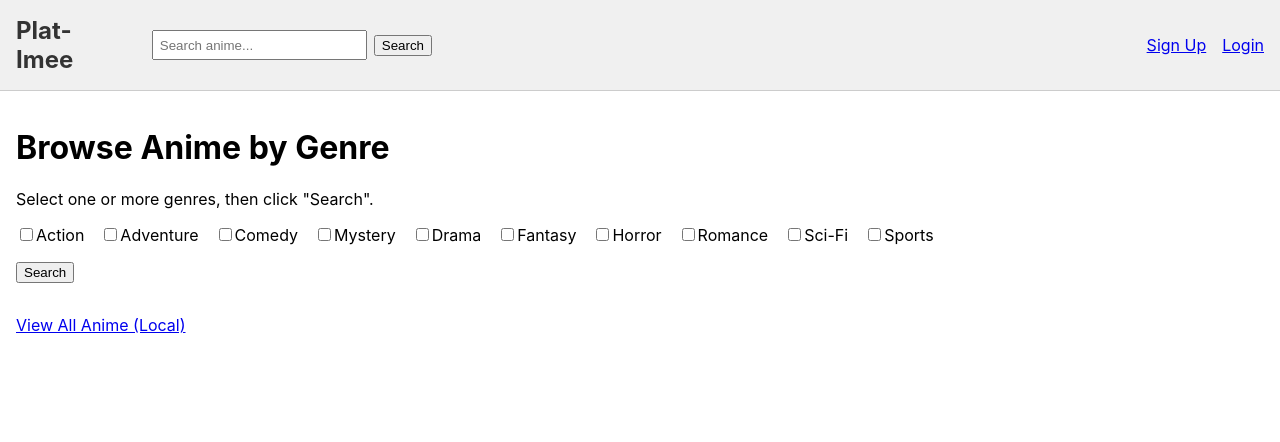
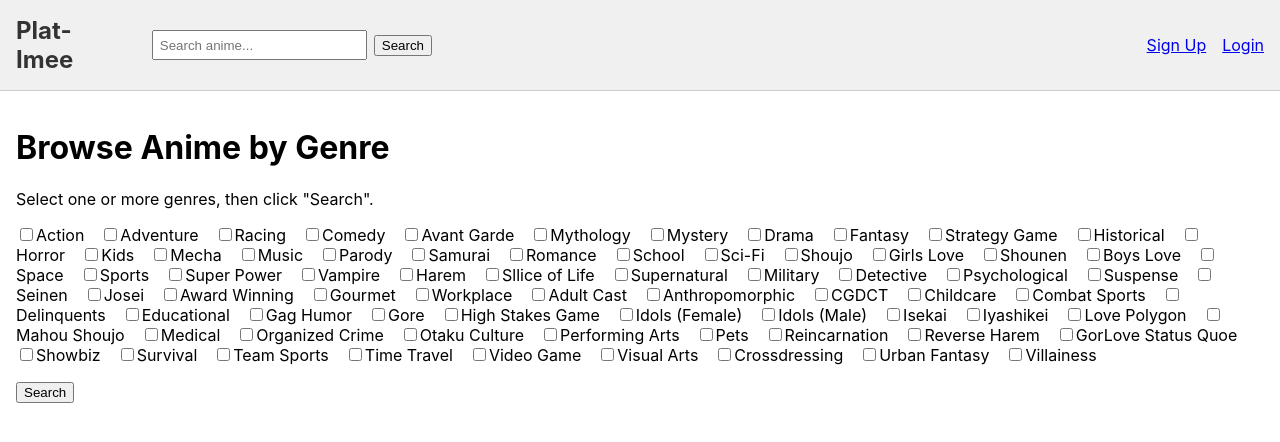
Before and after one commit to jaebel/Plat-Imee-Frontend, a React (Create React App) app: page /browse-genre in a window 1280 px wide. Shown: the top 442 px of the page. Built offline with nearby package versions, Linux system fonts and the light colour scheme.

Commit message:
Add all genres to browse by genre

```diff
--- a/src/pages/BrowseByGenre.js
+++ b/src/pages/BrowseByGenre.js
@@ -2,7 +2,7 @@ import React, { useState, useContext } from 'react';
 import axios from 'axios';
 import axiosInstance from '../api/axiosInstance';
 import { AuthContext } from '../context/AuthContext';
-import { useNavigate, Link } from 'react-router-dom';
+import { useNavigate} from 'react-router-dom';
 
 function mapJikanType(jikanType) {
   if (!jikanType) return "TV";
@@ -22,14 +22,80 @@ function mapJikanType(jikanType) {
 const JIKAN_GENRE_OPTIONS = [
   { id: 1, name: "Action" },
   { id: 2, name: "Adventure" },
+  { id: 3, name: "Racing" },
   { id: 4, name: "Comedy" },
+  { id: 5, name: "Avant Garde" },
+  { id: 6, name: "Mythology" },
   { id: 7, name: "Mystery" },
   { id: 8, name: "Drama" },
+  // skipped ecchi
   { id: 10, name: "Fantasy" },
+  { id: 11, name: "Strategy Game" },
+  // skipped hentai
+  { id: 13, name: "Historical" },
   { id: 14, name: "Horror" },
+  { id: 15, name: "Kids" },
+  { id: 18, name: "Mecha" },
+  { id: 19, name: "Music" },
+  { id: 20, name: "Parody" },
+  { id: 21, name: "Samurai" },
   { id: 22, name: "Romance" },
+  { id: 23, name: "School" },
   { id: 24, name: "Sci-Fi" },
+  { id: 25, name: "Shoujo" },
+  { id: 26, name: "Girls Love" },
+  { id: 27, name: "Shounen" },
+  { id: 28, name: "Boys Love" },
+  { id: 29, name: "Space" },
   { id: 30, name: "Sports" },
+  { id: 31, name: "Super Power" },
+  { id: 32, name: "Vampire" },
+  { id: 35, name: "Harem" },
+  { id: 36, name: "Sllice of Life" },
+  { id: 37, name: "Supernatural" },
+  { id: 38, name: "Military" },
+  { id: 39, name: "Detective" },
+  { id: 40, name: "Psychological" },
+  { id: 41, name: "Suspense" },
+  { id: 42, name: "Seinen" },
+  { id: 43, name: "Josei" },
+  { id: 44, name: "Award Winning" },
+  { id: 47, name: "Gourmet" },
+  { id: 48, name: "Workplace" },
+  { id: 50, name: "Adult Cast" },
+  { id: 51, name: "Anthropomorphic" },
+  { id: 52, name: "CGDCT" },
+  { id: 53, name: "Childcare" },
+  { id: 54, name: "Combat Sports" },
+  { id: 55, name: "Delinquents" },
+  { id: 56, name: "Educational" },
+  { id: 57, name: "Gag Humor" },
+  { id: 58, name: "Gore" },
+  { id: 59, name: "High Stakes Game" },
+  { id: 60, name: "Idols (Female)" },
+  { id: 61, name: "Idols (Male)" },
+  { id: 62, name: "Isekai" },
+  { id: 63, name: "Iyashikei" },
+  { id: 64, name: "Love Polygon" },
+  // skipped Magical Sex Shift
+  { id: 66, name: "Mahou Shoujo" },
+  { id: 67, name: "Medical" },
+  { id: 68, name: "Organized Crime" },
+  { id: 69, name: "Otaku Culture" },
+  { id: 70, name: "Performing Arts" },
+  { id: 71, name: "Pets" },
+  { id: 72, name: "Reincarnation" },
+  { id: 73, name: "Reverse Harem" },
+  { id: 74, name: "GorLove Status Quoe" },
+  { id: 75, name: "Showbiz" },
+  { id: 76, name: "Survival" },
+  { id: 77, name: "Team Sports" },
+  { id: 78, name: "Time Travel" },
+  { id: 79, name: "Video Game" },
+  { id: 80, name: "Visual Arts" },
+  { id: 81, name: "Crossdressing" },
+  { id: 82, name: "Urban Fantasy" },
+  { id: 83, name: "Villainess" },
 ];
 
 const BrowseByGenre = () => {
@@ -202,10 +268,6 @@ const BrowseByGenre = () => {
           </ul>
         </div>
       )}
-
-      <div style={{ marginTop: '2em' }}>
-        <Link to="/anime">View All Anime (Local)</Link>
-      </div>
     </div>
   );
 };
```
